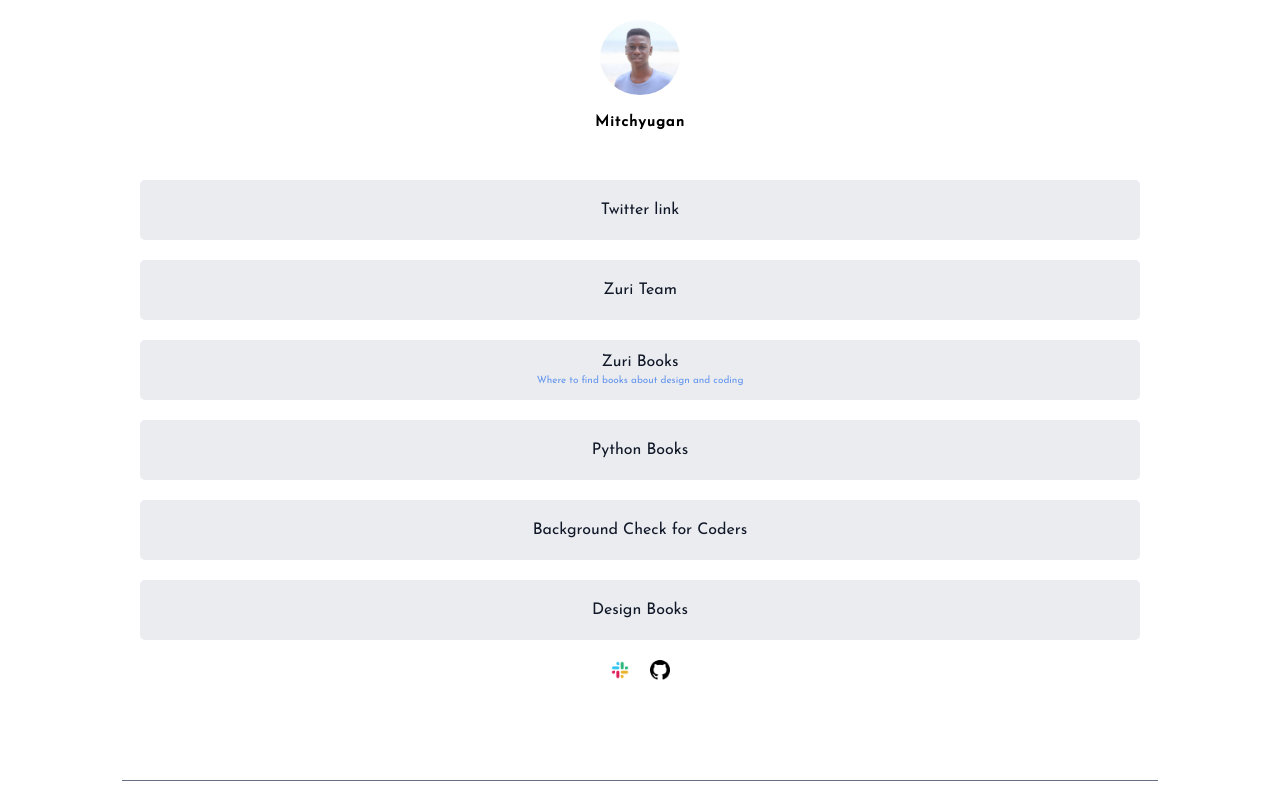
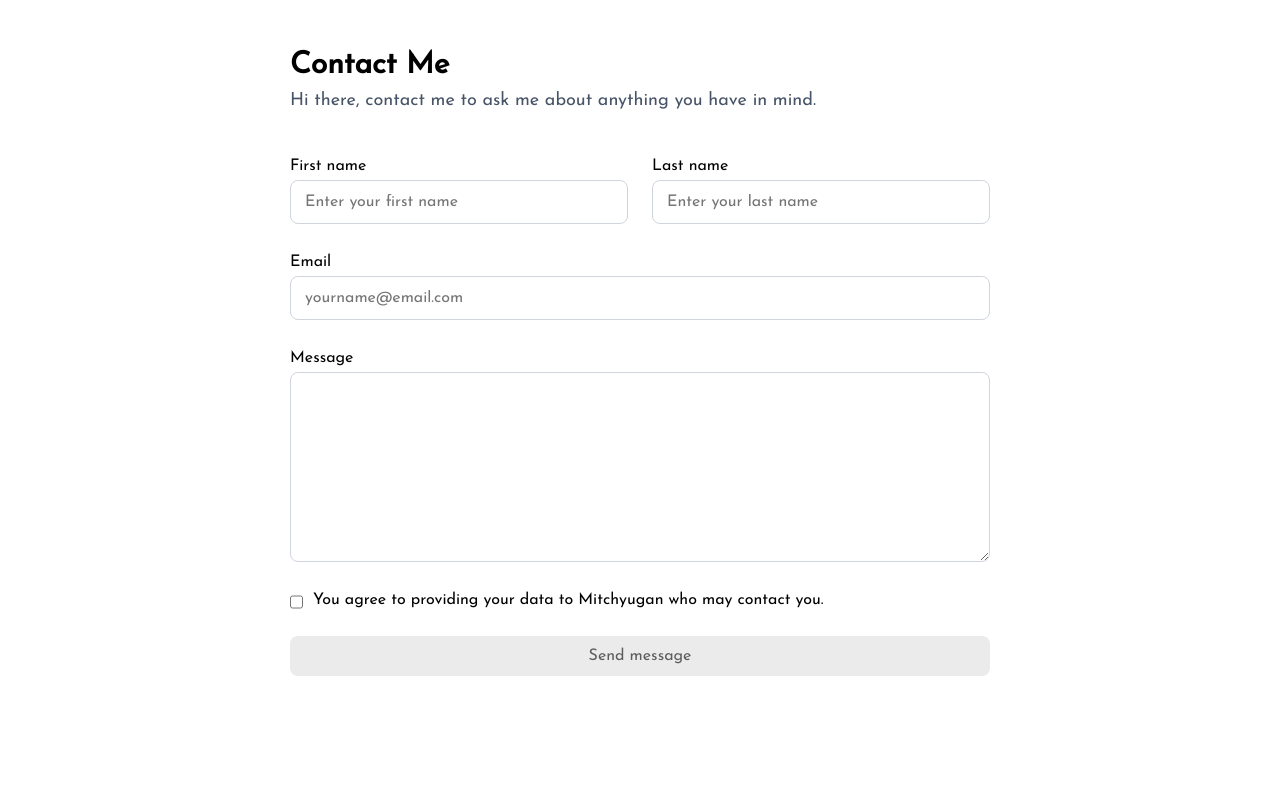
Before and after one commit to MITCHYUGAN/First-HNG-react-project, a React (Create React App) app: page /First-HNG-react-project/contact in a window 1280 px wide. Shown: the top 799 px of the page. Built offline with nearby package versions, Linux system fonts and the light colour scheme.

Commit message:
refactor: Refactured file for my app

```diff
--- a/src/App.js
+++ b/src/App.js
@@ -1,54 +1,24 @@
-// import logo from './logo.svg';
+import Main from './pages/Main'
+import Contact from './pages/Contact'
+import { Route, Routes } from 'react-router-dom'
 import zuriIcon from './img/zuri_intern_logo.png'
-import slackIcon from './img/slack_icon.png'
-import githubIcon from './img/github_icon.png'
 import I4gIcon from './img/I4G_logo.png'
-import image from './img/Image.jpg'
-import './App.css';
 
-const App = () =>{
-  return(
-      <section className= "container">
-          <section className = 'contents'>
-              <div className= "profile">
-                  <img src={image} alt="" id= "profile__img" />
-                  <p id= "twitter">Mitchyugan</p>
-                  <p id="slack">Mitchell Dennis</p>
-              </div>
-              <div className= "links_container">
-                  <a href="" target = "_blank" className="link" id = "">
-                      Twitter link
-                  </a>
-                  <a href="https://training.zuri.team/" target = "_blank" className="link" id="btn__zuri’">
-                      Zuri Team
-                  </a>
-                  <a href="https://books.zuri.team/" target = "_blank" className="link" id="books">
-                      Zuri Books
-                      <span className= "subtext">Where to find books about design and coding</span>
-                  </a>
-                  <a href="https://books.zuri.team/python-for-beginners?ref_id=<yourslackname>"
-                      target = "_blank" className="link" id="book__python">
-                      Python Books
-                  </a>
-                  <a href="https://background.zuri.team" target = "_blank" className="link" id="pitch">
-                      Background Check for Coders
-                  </a>
-                  <a href="https://books.zuri.team/design-rules" target = "_blank" className="link" id="book__design">
-                      Design Books
-                  </a>
-              </div>
-              <div className="socials">
-                  <img src={slackIcon} alt="" width="20px" />
-                  <img src={githubIcon} alt="" width="20px" />
-              </div>
-          </section>
-          <footer className="footer">
-              <img src={zuriIcon} alt="" className='zuriIcon' />
-              <h4 className="footer_text">HNG Internship 9 Frontend Task</h4>
-              <img src={I4gIcon} alt="" className='i4gIcon'/>
-          </footer>
-      </section>
-  )
+
+const App = () => {
+    return (
+        <>
+            <Routes>
+                <Route path="/First-HNG-react-project" element={<Main />} />
+                <Route path="/First-HNG-react-project/contact" element={<Contact />} />
+            </Routes>
+            <footer className="footer">
+                <img src={zuriIcon} alt="" className='zuriIcon' />
+                <h4 className="footer_text">HNG Internship 9 Frontend Task</h4>
+                <img src={I4gIcon} alt="" className='i4gIcon' />
+            </footer>
+        </>
+    )
 }
 
 
--- a/src/index.js
+++ b/src/index.js
@@ -2,16 +2,18 @@ import React from 'react';
 import ReactDOM from 'react-dom/client';
 import './index.css';
 import App from './App';
-import reportWebVitals from './reportWebVitals';
+import {BrowserRouter} from 'react-router-dom'
 
 const root = ReactDOM.createRoot(document.getElementById('root'));
 root.render(
   <React.StrictMode>
-    <App />
+    <BrowserRouter>
+      <App />
+    </BrowserRouter>
   </React.StrictMode>
 );
 
 // If you want to start measuring performance in your app, pass a function
 // to log results (for example: reportWebVitals(console.log))
 // or send to an analytics endpoint. Learn more: https://bit.ly/CRA-vitals
-reportWebVitals();
+// reportWebVitals();
```
